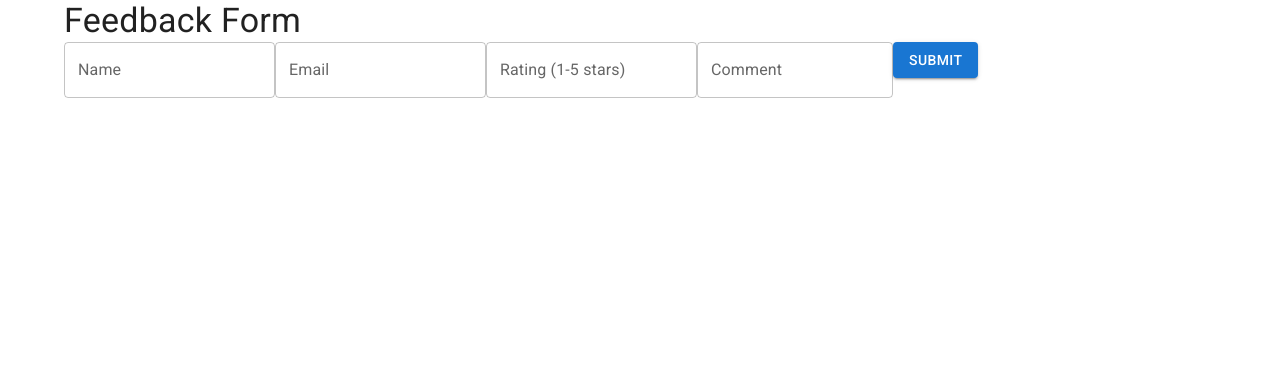
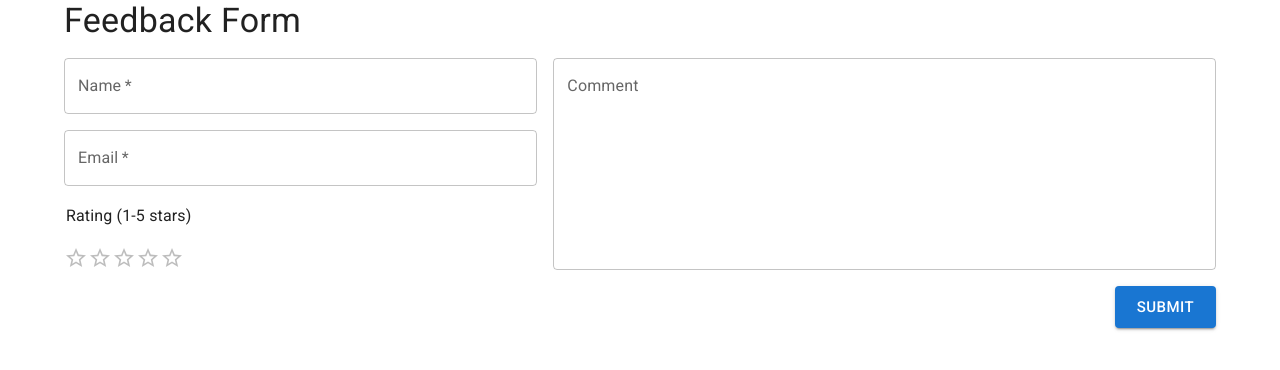
Before and after one commit to cgooderham94/customer-feedback, a React (Create React App) app: page / in a window 1280 px wide. Shown: the top 370 px of the page. Built offline with nearby package versions, Linux system fonts and the light colour scheme.

Commit message:
Implements fields as array to programatically render UI.

```diff
--- a/src/containers/FeedbackFlow/FeedbackFlow.tsx
+++ b/src/containers/FeedbackFlow/FeedbackFlow.tsx
@@ -23,8 +23,6 @@ export const FeedbackFlow = () => {
     () =>
       feedbackList.reduce<Record<string, number>>(
         (acc, { rating }) => {
-          console.log("Feedback list reduce");
-
           const ratingStr = rating.toString();
 
           acc[ratingStr] = acc[ratingStr] ? (acc[ratingStr] += 1) : 1;
@@ -35,8 +33,6 @@ export const FeedbackFlow = () => {
       ),
     [feedbackList]
   );
-
-  console.log("ratings dist", ratingDistribution);
 
   const resetFields = () => {
     setName("");
--- /dev/null
+++ b/src/containers/FeedbackFlow/components/FeedbackForm/FeedbackForm.styles.tsx
@@ -0,0 +1,28 @@
+import styled from "styled-components";
+import {
+  Button,
+  FormControl,
+  OutlinedInput,
+  styled as styledMui,
+} from "@mui/material";
+
+export const Form = styled.form`
+  display: flex;
+  flex-direction: column;
+  gap: 1rem;
+`;
+
+export const FormControlExpanded = styledMui(FormControl)`
+  width: 100%;
+  height: 100%;
+`;
+
+export const OutlinedInputExpanded = styledMui(OutlinedInput)`
+  height: 100%;
+`;
+
+export const SubmitButton = styled(Button).attrs({
+  type: "submit",
+})`
+  margin-left: auto;
+`;
--- a/src/containers/FeedbackFlow/components/FeedbackForm/FeedbackForm.tsx
+++ b/src/containers/FeedbackFlow/components/FeedbackForm/FeedbackForm.tsx
@@ -1,4 +1,12 @@
-import { Button, TextField, Typography } from "@mui/material";
+import {
+  Grid,
+  TextField,
+  Typography,
+  InputLabel,
+  useMediaQuery,
+  Rating,
+} from "@mui/material";
+import { Box } from "@mui/system";
 import {
   ChangeEvent,
   Dispatch,
@@ -7,6 +15,13 @@ import {
   SyntheticEvent,
 } from "react";
 import { FEEDBACK_FORM_CONTENT } from "./constants";
+import { FieldId, FIELD_CONFIG } from "./data";
+import {
+  Form,
+  FormControlExpanded,
+  OutlinedInputExpanded,
+  SubmitButton,
+} from "./FeedbackForm.styles";
 
 interface FeedbackFormProps {
   name: string;
@@ -28,6 +43,10 @@ const {
   comment: commentField,
 } = FEEDBACK_FORM_CONTENT;
 
+const {
+  fieldGroups: { leftCol: leftFieldGroup, rightCol: rightFieldGroup },
+} = FIELD_CONFIG;
+
 export const FeedbackForm: FC<FeedbackFormProps> = ({
   name,
   setName,
@@ -40,7 +59,7 @@ export const FeedbackForm: FC<FeedbackFormProps> = ({
   handleSubmit,
 }) => {
   const handleFieldValue = (
-    e: ChangeEvent,
+    e: SyntheticEvent,
     setValue: Dispatch<SetStateAction<any>>
   ) => {
     const {
@@ -51,45 +70,101 @@ export const FeedbackForm: FC<FeedbackFormProps> = ({
     setValue(value);
   };
 
-  const handleName = (e: ChangeEvent) => handleFieldValue(e, setName);
-  const handleEmail = (e: ChangeEvent) => handleFieldValue(e, setEmail);
-  const handleRating = (e: ChangeEvent) => handleFieldValue(e, setRating);
-  const handleComment = (e: ChangeEvent) => handleFieldValue(e, setComment);
+  const handleName = (e: SyntheticEvent) => handleFieldValue(e, setName);
+  const handleEmail = (e: SyntheticEvent) => handleFieldValue(e, setEmail);
+  const handleRating = (e: SyntheticEvent, newValue: number) =>
+    setRating(newValue);
+  const handleComment = (e: SyntheticEvent) => handleFieldValue(e, setComment);
+
+  const fieldState: Record<
+    FieldId,
+    { value: any; setter: (e: SyntheticEvent, newValue?: any) => void }
+  > = {
+    name: {
+      value: name,
+      setter: handleName,
+    },
+    email: {
+      value: email,
+      setter: handleEmail,
+    },
+    rating: {
+      value: rating,
+      setter: handleRating,
+    },
+    comment: {
+      value: comment,
+      setter: handleComment,
+    },
+  };
 
   return (
-    <div>
+    <Box display="flex" flexDirection="column" gap="1rem">
       <Typography id="form-heading" variant="h4" component="h1">
         {heading}
       </Typography>
 
-      <form onSubmit={handleSubmit} aria-labelledby="form-heading">
-        <TextField
-          id={nameField.id}
-          label={nameField.label}
-          onChange={handleName}
-        />
-        <TextField
-          id={emailField.id}
-          label={emailField.label}
-          type="email"
-          onChange={handleEmail}
-        />
-        <TextField
-          id={ratingField.id}
-          label={ratingField.label}
-          type="number"
-          onChange={handleRating}
-        />
-        <TextField
-          id={commentField.id}
-          label={commentField.label}
-          multiline
-          onChange={handleComment}
-        />
-        <Button type="submit" variant="contained">
-          Submit
-        </Button>
-      </form>
-    </div>
+      <Form onSubmit={handleSubmit} aria-labelledby="form-heading">
+        <Grid container flexWrap={{ sm: "nowrap" }} gap="1rem">
+          <Grid container flexDirection="column" gap="1rem" xs={12} md={5}>
+            {leftFieldGroup.map(({ label, id, type, required }) => {
+              return type === "rating" ? (
+                <>
+                  <Typography variant="subtitle1" component="legend">
+                    {label}
+                  </Typography>
+                  <Rating
+                    value={fieldState[id].value}
+                    id={id}
+                    name={id}
+                    precision={1}
+                    onChange={fieldState[id].setter}
+                  />
+                </>
+              ) : (
+                <TextField
+                  {...{
+                    id,
+                    label,
+                    required,
+                    type,
+                    value: fieldState[id].value,
+                    onChange: fieldState[id].setter,
+                    fullWidth: true,
+                    key: id,
+                  }}
+                />
+              );
+            })}
+          </Grid>
+          <Grid xs={12} md={7}>
+            {rightFieldGroup.map(({ label, id, type, required }) => (
+              <FormControlExpanded variant="outlined" key={id}>
+                <InputLabel htmlFor={id}>{label}</InputLabel>
+                <OutlinedInputExpanded
+                  {...{
+                    id,
+                    label,
+                    required,
+                    type,
+                    value: fieldState[id].value,
+                    onChange: fieldState[id].setter,
+                    fullWidth: true,
+                    multiline: true,
+                    sx: { height: "100%" },
+                  }}
+                />
+              </FormControlExpanded>
+            ))}
+          </Grid>
+        </Grid>
+
+        <Box marginLeft={{ sm: "auto" }} width={{ xs: "100%", sm: "auto" }}>
+          <SubmitButton variant="contained" size="large" fullWidth>
+            Submit
+          </SubmitButton>
+        </Box>
+      </Form>
+    </Box>
   );
 };
--- /dev/null
+++ b/src/containers/FeedbackFlow/components/FeedbackForm/data.tsx
@@ -0,0 +1,46 @@
+import { OutlinedTextFieldProps, TextFieldProps } from "@mui/material";
+
+export type FieldId = "name" | "email" | "rating" | "comment";
+
+interface Field extends Omit<OutlinedTextFieldProps, "variant"> {
+  id: FieldId;
+}
+
+interface FieldConfig {
+  fieldGroups: {
+    [key in "leftCol" | "rightCol"]: Field[];
+  };
+}
+
+export const FIELD_CONFIG: FieldConfig = {
+  fieldGroups: {
+    leftCol: [
+      {
+        label: "Name",
+        id: "name",
+        type: "text",
+        required: true,
+      },
+      {
+        label: "Email",
+        id: "email",
+        type: "email",
+        required: true,
+      },
+      {
+        label: "Rating (1-5 stars)",
+        id: "rating",
+        type: "rating",
+        required: true,
+      },
+    ],
+    rightCol: [
+      {
+        label: "Comment",
+        id: "comment",
+        type: "textarea",
+        required: true,
+      },
+    ],
+  },
+};
--- a/src/containers/FeedbackFlow/components/FeedbackResults/constants.ts
+++ b/src/containers/FeedbackFlow/components/FeedbackResults/constants.ts
@@ -5,7 +5,7 @@ export const FEEDBACK_RESULTS_CONTENT = {
   commentsHeading: "Latest Comments",
 };
 
-export const CHART_OPTIONS: ChartOptions = {
+export const CHART_OPTIONS: ChartOptions<"bar"> = {
   responsive: true,
   plugins: {
     title: {
```
Also changed, not shown: package.json (+5 -4 lines), 1 other file (tests, documents, lock files or other folders).
